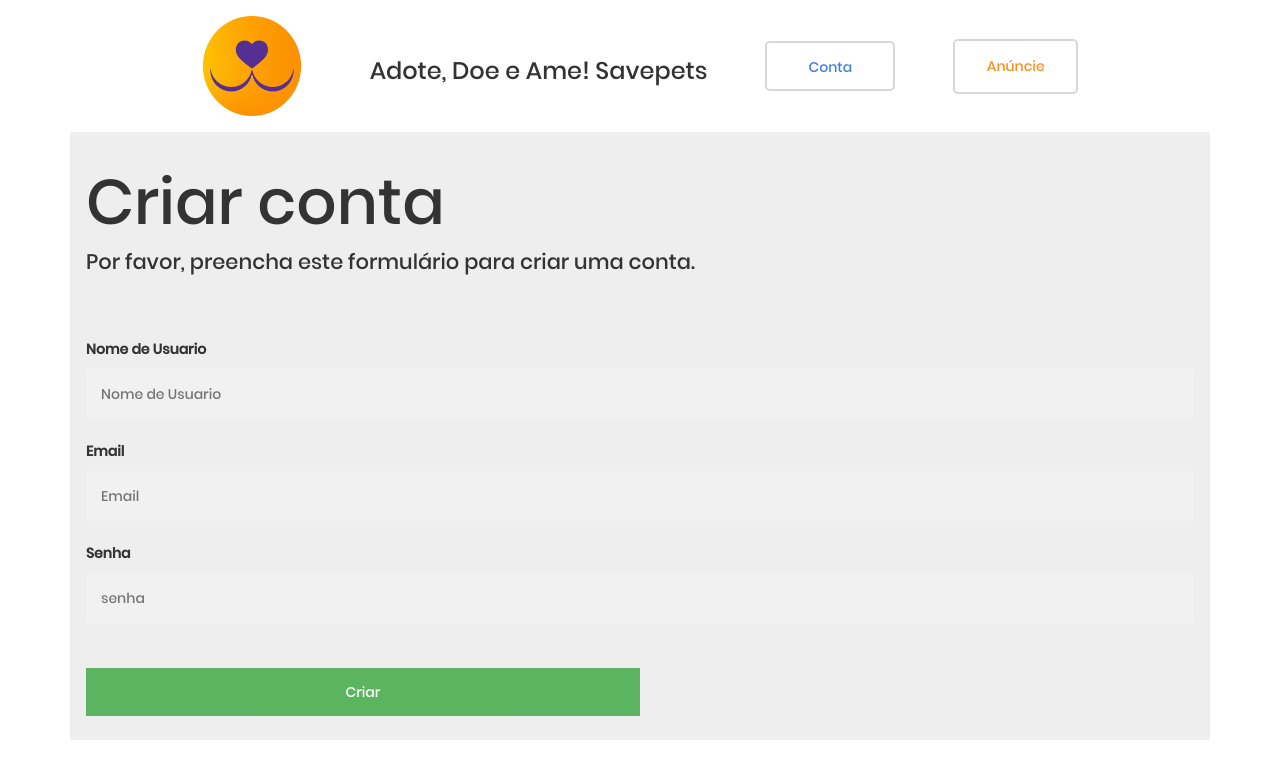
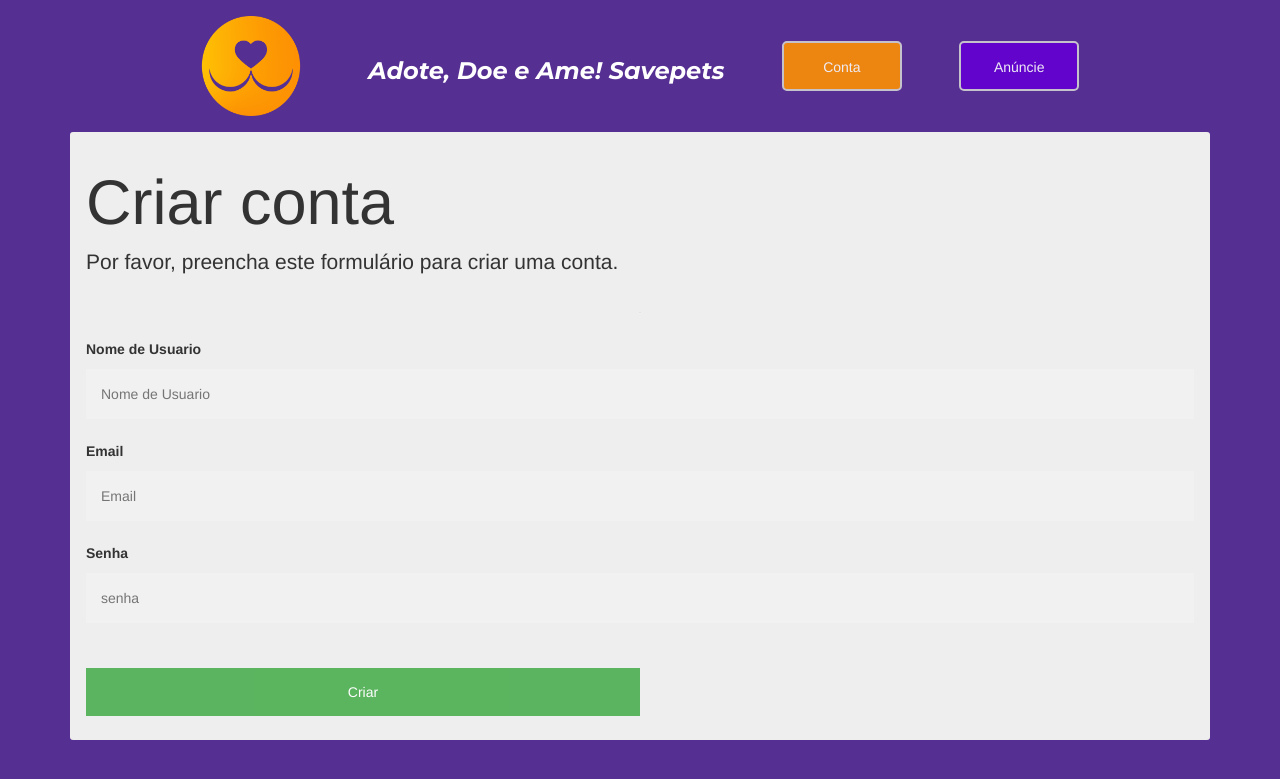
Before and after one commit to limahgustavo/Savepets, a PHP site: page /Register/register.html in a window 1280 px wide. Shown: the top 779 px of the page. Run offline with PHP 8.4, Linux system fonts and the light colour scheme; some libraries are stand-ins or nearby versions.

Commit message:
background color

```diff
--- a/Message/message.css
+++ b/Message/message.css
@@ -5,6 +5,7 @@
 
 body{
 	font-family: myfont;
+  Background: #562F93;
 }
 
 
--- a/My account/account.css
+++ b/My account/account.css
@@ -5,6 +5,7 @@
 
 body{
 font-family: myfont;
+
 }
 
 
--- a/Register/register.css
+++ b/Register/register.css
@@ -3,9 +3,11 @@
   src: url(../fonts/font.woff2);
 }
 
+
 body{
-font-family: myfont;
-}
+    background: #562F93;
+  }
+
 
 
 
@@ -93,8 +95,10 @@ button:hover {
 
 #title{
 
-      align-self: center;
-      padding-left: 10px;
+  align-self: center;
+  padding-left: 10px;
+  color: white;
+  font-family: 'Montserrat', sans-serif;
 }
 
 #Account{
@@ -104,30 +108,28 @@ button:hover {
 }
 
 
-.account{
+.account {
+  height: 50px;
+  width: 120px;
 
-height: 50px;
-width: 130px;
-
-align-self:center;
-background: transparent;
-border: 2px solid lightgray;
-color: #2f73d8;
-border-radius: 5px;
+  align-self: center;
+  background: #FD9003;
+  border: 2px solid lightgray;
+  color: white;
+  border-radius: 5px;
 }
 
-.SubmitAD{
-
-  height: 55px;
-  width: 125px;
-
-  align-self:center;
-  background: transparent;
-  border: 2px solid lightgray;
-  color: #ff8300;
-  border-radius: 5px;
 
 
+.SubmitAD {
+  height: 50px;
+  width: 120px;
+
+  align-self: center;
+  background: #6500D4;
+  border: 2px solid lightgray;
+  color: white;
+  border-radius: 5px;
 }
 
 
--- a/Register/register.html
+++ b/Register/register.html
@@ -13,6 +13,10 @@
      <link rel="stylesheet" href="register.css">
      <link rel="shortcut icon" href="../favicon.ico" type="image/x-icon">
      <link rel="icon" href="../favicon.ico" type="image/x-icon">
+     <link rel="preconnect" href="https://fonts.googleapis.com">
+    <link rel="preconnect" href="https://fonts.gstatic.com" crossorigin>
+    <link href="https://fonts.googleapis.com/css2?family=Montserrat:ital,wght@1,700&display=swap" rel="stylesheet">
+
 
 </head>
 <body>
--- a/Submit Add/ad.css
+++ b/Submit Add/ad.css
@@ -5,6 +5,7 @@
 
 body{
 font-family: myfont;
+background: #562F93;
 }
 
 /* Header Start */
--- a/style.css
+++ b/style.css
@@ -6,6 +6,7 @@
 
 body{
 	font-family: myfont;
+
 }
 
 
```
